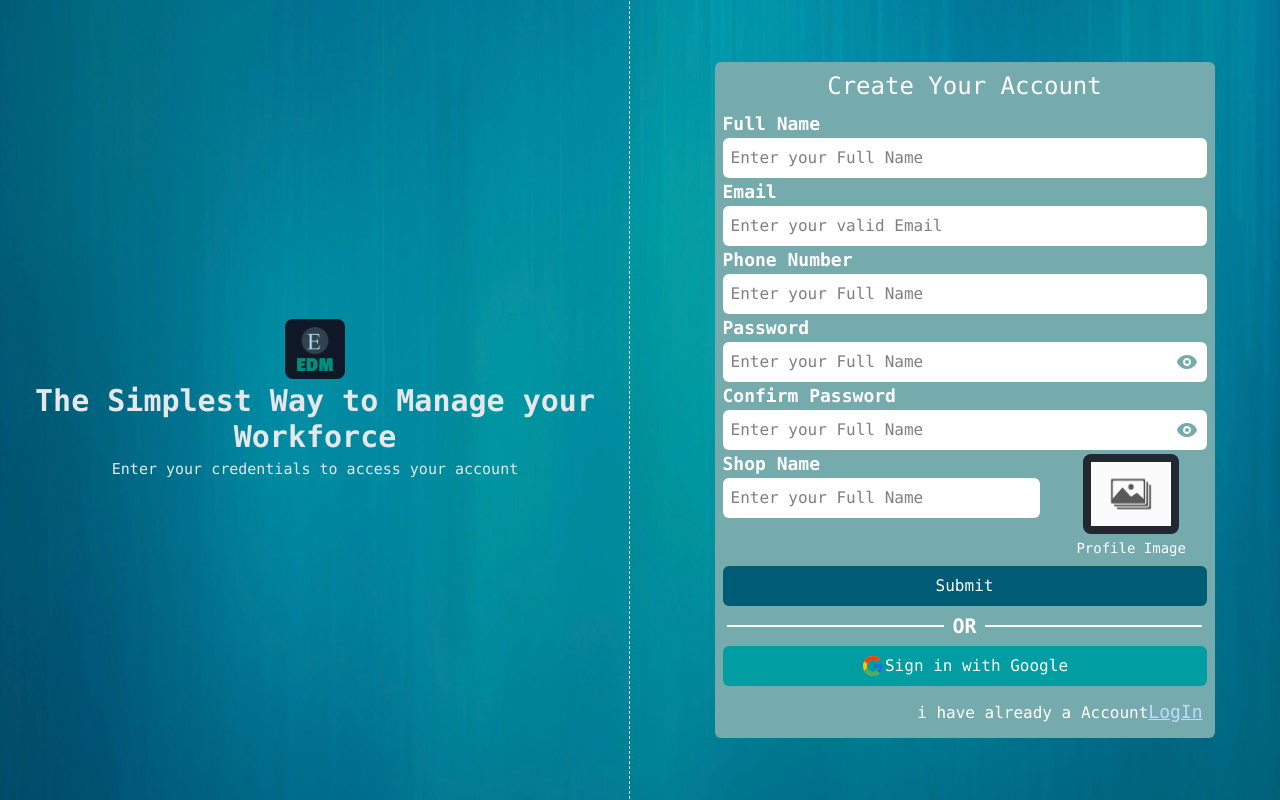
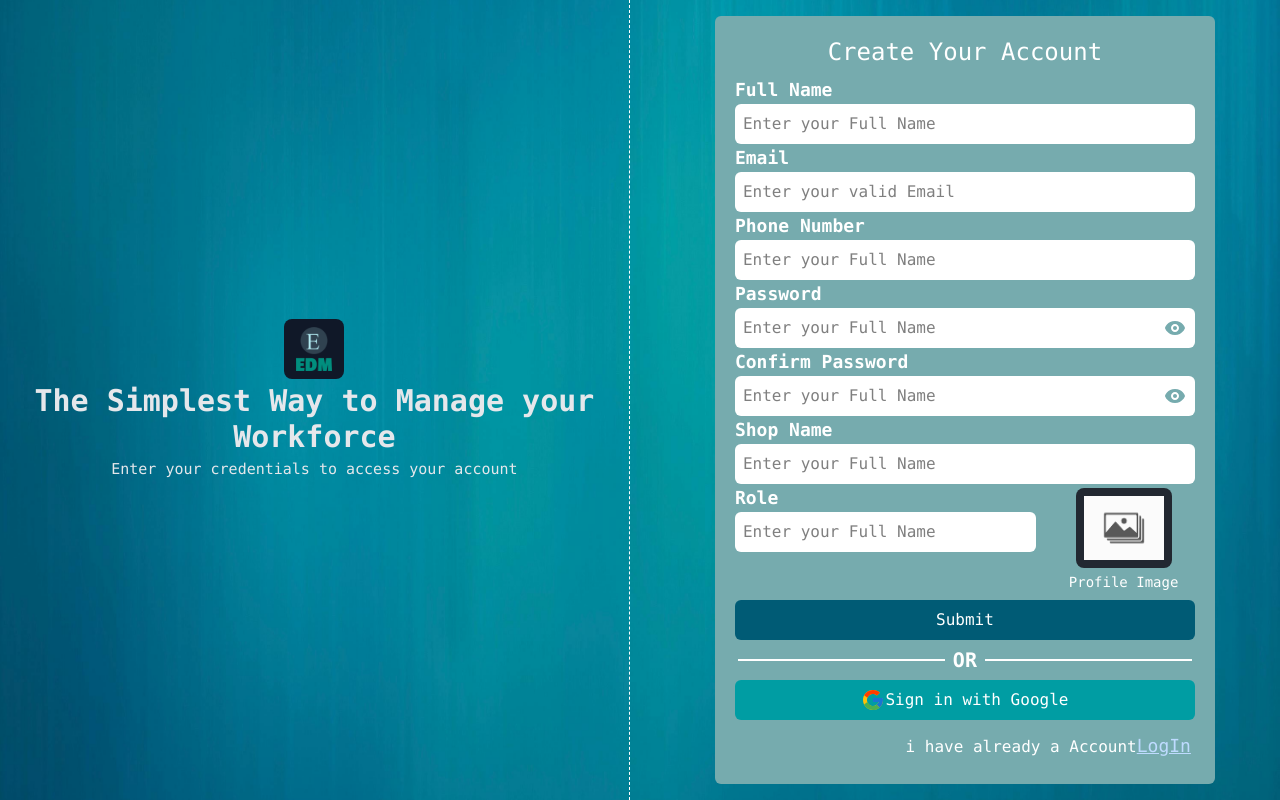
Before and after one commit to Nipol-Roy/edmDashboard, a Next.js app: page / in a window 1280 px wide. Both pictures are taken after a click on the element "SignUp". Built offline with nearby package versions, Linux system fonts and the light colour scheme.

Commit message:
fixed some bugs

```diff
--- a/app/components/LogIn.jsx
+++ b/app/components/LogIn.jsx
@@ -30,7 +30,9 @@ const LogIn = () => {
   const [confPassword, setConfPassword] = useState("");
   const [shopName, setShopName] = useState("");
   const [image, setImage] = useState("");
+  const [role,setRole] = useState("")
 
+  // login
   const [logInEmail, setLogInEmail] = useState("");
   const [logInPass, setLogInPass] = useState("");
 
@@ -82,6 +84,7 @@ const LogIn = () => {
       ConfPassword: confPassword,
       ShopName: shopName,
       Image: image,
+      Role:role
     };
     localStorage.setItem("registerUser", JSON.stringify(RegistrationResult));
     // localStorage.setItem("isRegistred", JSON.stringify(true));
@@ -97,6 +100,7 @@ const LogIn = () => {
     setPhone("");
     setImage("");
     setRegistration(false);
+    setRole("")
   };
   // registration part end
   // logIn part
@@ -131,15 +135,15 @@ const LogIn = () => {
     dispatch(setIsLogIn(logedInfo));
   };
 
-  console.log(isLogin, isRegistration);
+
 
   return (
     <div
-      className={`w-full login h-dvh max-w-600  flex justify-center items-center overflow-hidden box-border  relative `}
+      className="w-full login h-dvh max-w-600  flex justify-center items-center   relative "
     >
       {/* logIn Section */}
       <div
-        className={`w-full ${registration === true ? "hidden" : "flex"} h-full flex justify-start flex-col md:flex-row relative`}
+        className={`w-full ${registration === true ? "hidden" : "flex"}  h-full flex justify-center items-center  flex-col md:flex-row relative`}
       >
         <div className="w-full h-full absolute">
           <Image
@@ -175,7 +179,7 @@ const LogIn = () => {
           </div>
         </div>
 
-        <div className="w-full absolute top-0 left-0 md:relative md:w-1/2 h-full flex justify-center items-center">
+        <div className="w-full absolute top-0  h-full left-0 md:relative md:w-1/2  flex justify-center items-center">
           <div className=" flex justify-center items-center bg-(--dcbtn)   w-90 sm:w-110 rounded-md shadow-[0_4px_30px_rgba(0,0,0,0.28)]">
             <div className="w-[80%] h-full relative ">
               <div className="text-(--dctxt)  h-20 flex flex-col justify-center  items-center gap-2">
@@ -288,7 +292,7 @@ const LogIn = () => {
       {/* registration Section start */}
 
       <div
-        className={`${registration === true ? "flex" : "hidden"} border h-full `}
+        className={`${registration === true ? "flex" : "hidden"}   h-full `}
       >
         <div className="w-full h-full absolute top-0 left-0 login">
           <Image
@@ -297,7 +301,7 @@ const LogIn = () => {
             className="w-full  h-full object-cover object-center"
           />
         </div>
-        <div className="w-full     relative z-5 flex flex-col md:flex-row  gap-5 ">
+        <div className="w-full   relative z-5 flex flex-col md:flex-row  gap-5 ">
           <div className="w-full md:w-1/2 md:border-r md:border-dashed md:border-white  flex justify-start md:justify-center items-start md:items-center ">
             <div className=" flex flex-col justify-center items-center gap-1">
               <div className="w-15 h-15">
@@ -315,8 +319,10 @@ const LogIn = () => {
               </p>
             </div>
           </div>
-          <div className="w-full md:w-1/2  relative   flex justify-center items-center overflow-auto">
-            <div className="sm:w-100 relative    bg-(--dcbtn) rounded-md    xl:w-125  ">
+
+
+          <div className="w-full md:w-1/2  relative  p-3   flex justify-center items-center overflow-auto">
+            <div className="sm:w-100 relative p-3   bg-(--dcbtn) rounded-md    xl:w-125  ">
               <div className=" text-xl md:text-2xl p-2 text-white flex flex-col   justify-center  items-center">
                 Create Your Account
               </div>
@@ -369,6 +375,7 @@ const LogIn = () => {
                       onChange={(e) => setPhone(e.target.value)}
                     />
                   </div>
+
                 </div>
                 {/* Password */}
                 <div className="flex flex-col px-2">
@@ -432,7 +439,7 @@ const LogIn = () => {
                 </div>
                 {/* Shop Name */}
                 <div className="grid  relative grid-cols-3 ">
-                  <div className="flex flex-col col-span-2 px-2">
+                  <div className="flex flex-col col-span-3 px-2">
                     <label htmlFor="" className="text-lg font-bold text-white">
                       Shop Name
                     </label>
@@ -446,6 +453,21 @@ const LogIn = () => {
                       onChange={(e) => setShopName(e.target.value)}
                     />
                   </div>
+                  <div className="flex flex-col col-span-2  px-2">
+                    <label htmlFor="" className="text-lg font-bold text-white">
+                      Role
+                    </label>
+                    <input
+                      required
+                      value={role}
+                      type="text"
+                      className="outline-none p-2 rounded-md bg-white  w-full"
+                      placeholder="Enter your Full Name"
+                      name="ShopName"
+                      onChange={(e) => setRole(e.target.value)}
+                    />
+                  </div>
+
                   {/* image */}
                   <div className="h-full w-full text-sm  col-span-1 flex-col   flex justify-center items-center  py-1">
                     <label
@@ -469,6 +491,9 @@ const LogIn = () => {
                     />
                   </div>
                 </div>
+
+
+
 
                 <div className=" w-full px-2 flex flex-col  ">
                   <button
--- a/app/components/Profile/profile.jsx
+++ b/app/components/Profile/profile.jsx
@@ -1,6 +1,14 @@
-import React from 'react'
+"use client"
+
+import { useSelector } from "react-redux"
+
+
 
 const profile = () => {
+
+  const {registrationInfo} = useSelector((state)=> state.Login)
+  console.log(registrationInfo)
+
   return (
     <div>
       hello profile i am comming for you
--- a/app/redux/slices/tabsSlice.js
+++ b/app/redux/slices/tabsSlice.js
@@ -1,7 +1,7 @@
 import { createSlice } from "@reduxjs/toolkit";
 
 const  initialState = {
-        activeTab: "dashboard",
+        activeTab: "profile",
         loading: false,
         errors: null
     }
```
